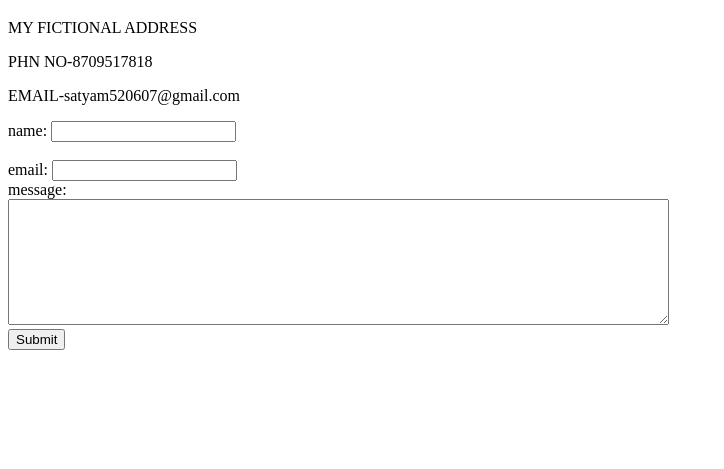
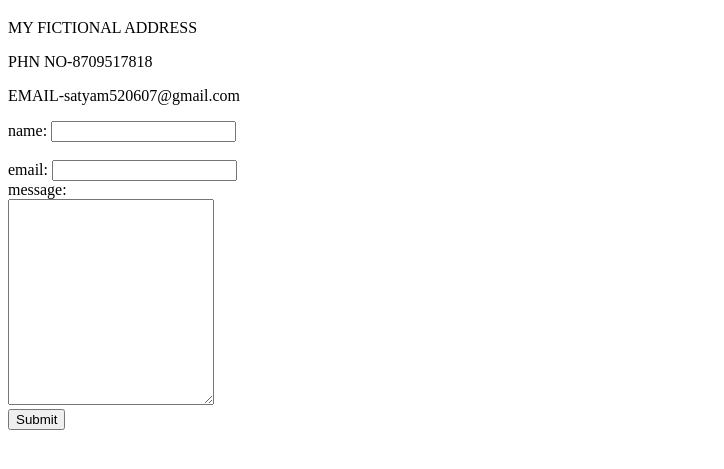
Before and after one commit to tripathiSatyam123/cv, a plain HTML site: page CONTACT_.html in a window 1280 px wide. Shown: the part 61-530 px from the top of the page, without its empty margins (0-724 px from the left). Drawn offline with Linux system fonts and the light colour scheme.

Commit message:
Update CONTACT_.html

```diff
--- a/CONTACT_.html
+++ b/CONTACT_.html
@@ -3,6 +3,12 @@
   <head>
     <meta charset="utf-8">
     <title>contact me</title>
+    <style media="screen">
+      textarea {
+        height: 200px;
+        width: 200px;
+      }
+    </style>
   </head>
   <body>
     <h1>MY CONTACT DETAILS:</h1>
```
